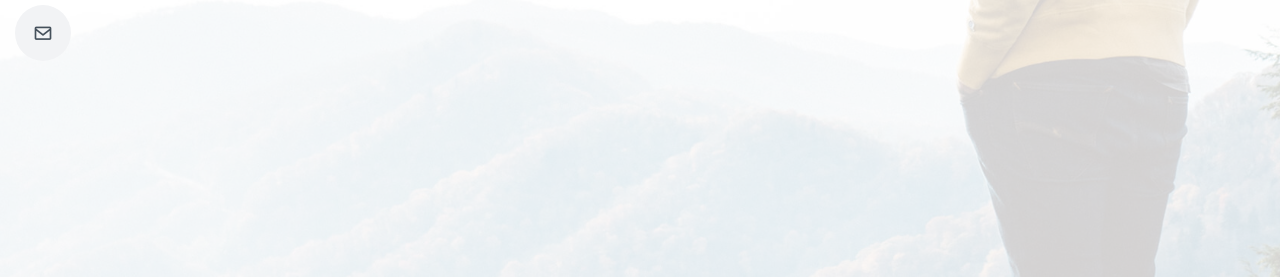
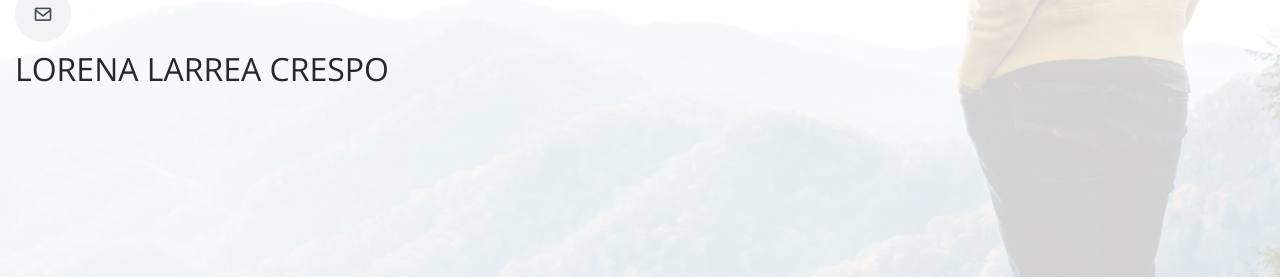
Before and after one commit to larrea123/practicaGestion2, a plain HTML site: page index.html in a window 1280 px wide. Shown: the part 523-802 px from the top of the page. Drawn offline with nearby package versions, Linux system fonts and the light colour scheme.

Commit message:
Añadido nombre lorena

```diff
--- a/index.html
+++ b/index.html
@@ -53,6 +53,7 @@
         <li><a href="#portfolio"><i class="bx bx-book-content"></i> <span>Portfolio</span></a></li>
         <li><a href="#services"><i class="bx bx-server"></i> <span>Services</span></a></li>
         <li><a href="#contact"><i class="bx bx-envelope"></i> <span>Contact</span></a></li>
+        <h2>LORENA LARREA CRESPO</h2>
       </ul>
     </nav><!-- .nav-menu -->
 
```
